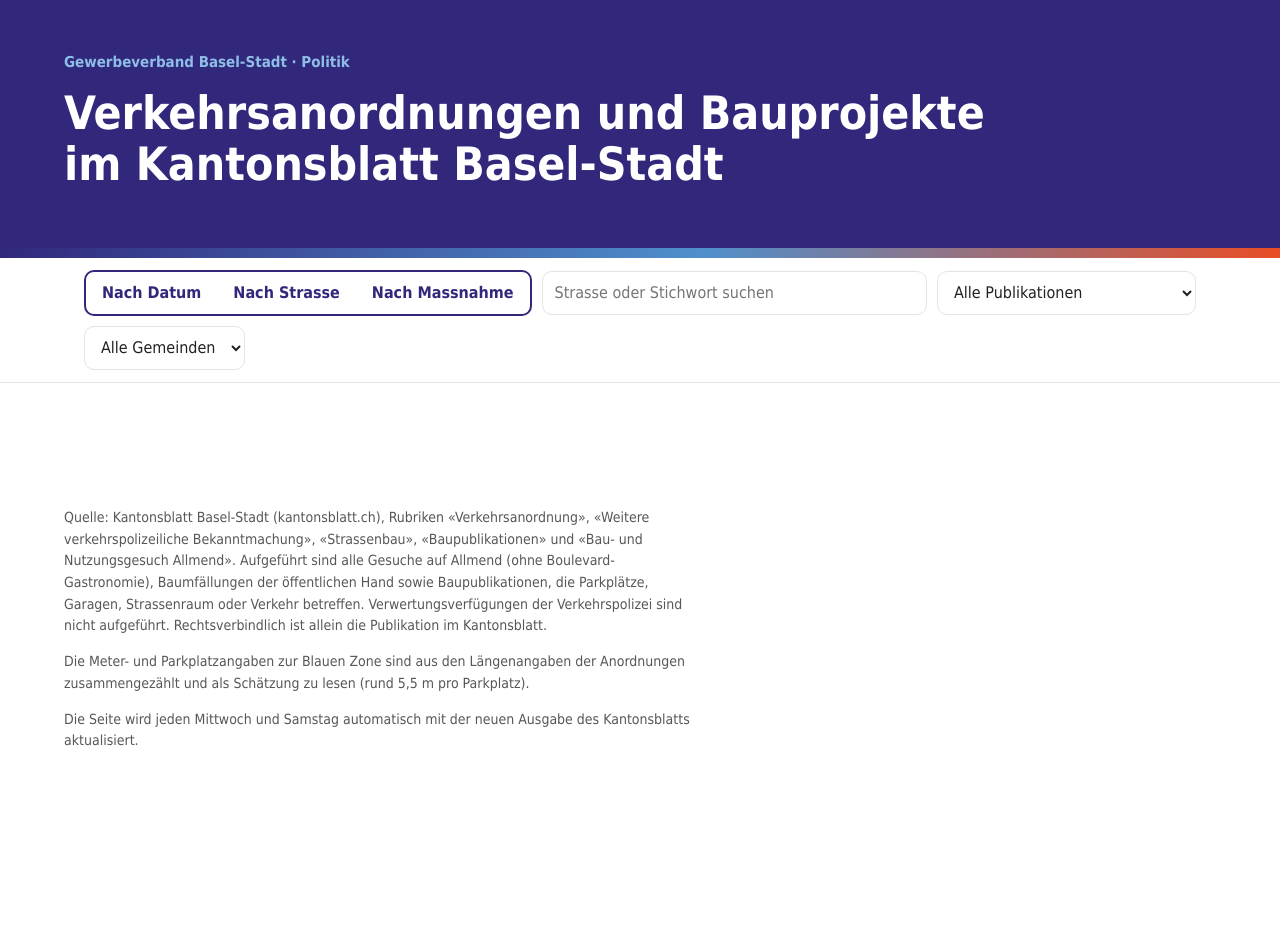
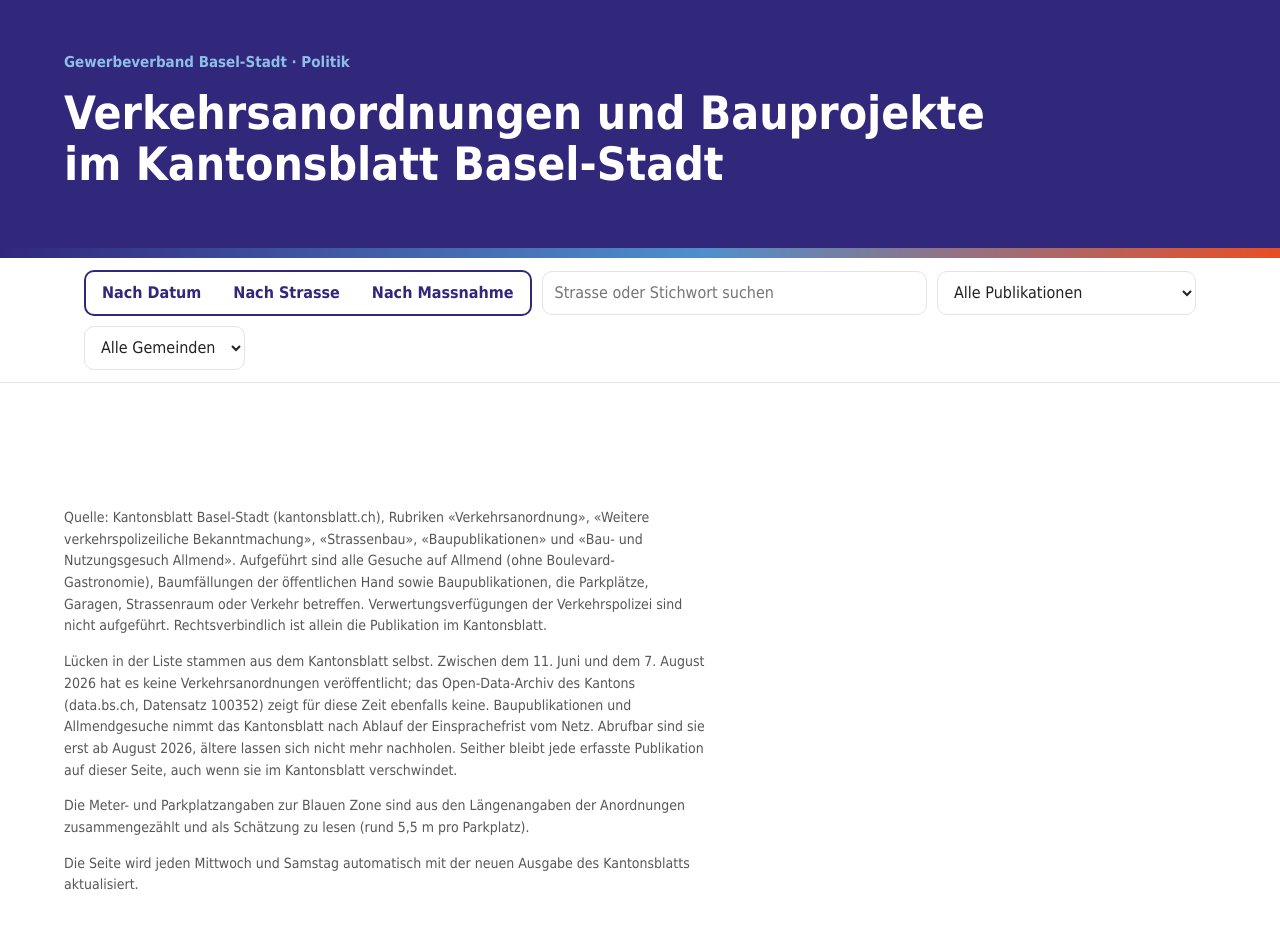
Before and after one commit to TamaraHunziker1986/verkehrsanordungen-basel, a plain HTML site: page template.html in a window 1280 px wide. Before the commit the page ends 817 px from the top, so only its background shows below. Drawn offline with Linux system fonts and the light colour scheme.

Commit message:
Lücken dokumentiert, Zeitplan gegen Abschaltung gesichert, README korrigiert
Co-Authored-By: Claude Opus 5.5 <noreply@anthropic.com>
Claude-Session: https://claude.ai/code/session_01HyjTmbAG3849iMsyK1v9JH

```diff
--- a/template.html
+++ b/template.html
@@ -103,6 +103,7 @@ footer p{max-width:80ch}
 <footer class="band">
  <div class="wrap">
   <p>Quelle: Kantonsblatt Basel-Stadt (kantonsblatt.ch), Rubriken «Verkehrsanordnung», «Weitere verkehrspolizeiliche Bekanntmachung», «Strassenbau», «Baupublikationen» und «Bau- und Nutzungsgesuch Allmend». Aufgeführt sind alle Gesuche auf Allmend (ohne Boulevard-Gastronomie), Baumfällungen der öffentlichen Hand sowie Baupublikationen, die Parkplätze, Garagen, Strassenraum oder Verkehr betreffen. Verwertungsverfügungen der Verkehrspolizei sind nicht aufgeführt. Rechtsverbindlich ist allein die Publikation im Kantonsblatt.</p>
+  <p>Lücken in der Liste stammen aus dem Kantonsblatt selbst. Zwischen dem 11. Juni und dem 7. August 2026 hat es keine Verkehrsanordnungen veröffentlicht; das Open-Data-Archiv des Kantons (data.bs.ch, Datensatz 100352) zeigt für diese Zeit ebenfalls keine. Baupublikationen und Allmendgesuche nimmt das Kantonsblatt nach Ablauf der Einsprachefrist vom Netz. Abrufbar sind sie erst ab August 2026, ältere lassen sich nicht mehr nachholen. Seither bleibt jede erfasste Publikation auf dieser Seite, auch wenn sie im Kantonsblatt verschwindet.</p>
   <p>Die Meter- und Parkplatzangaben zur Blauen Zone sind aus den Längenangaben der Anordnungen zusammengezählt und als Schätzung zu lesen (rund 5,5 m pro Parkplatz).</p>
   <p id="stand"></p>
   <p>Die Seite wird jeden Mittwoch und Samstag automatisch mit der neuen Ausgabe des Kantonsblatts aktualisiert.</p>
```
Also changed, not shown: 2 other files.
